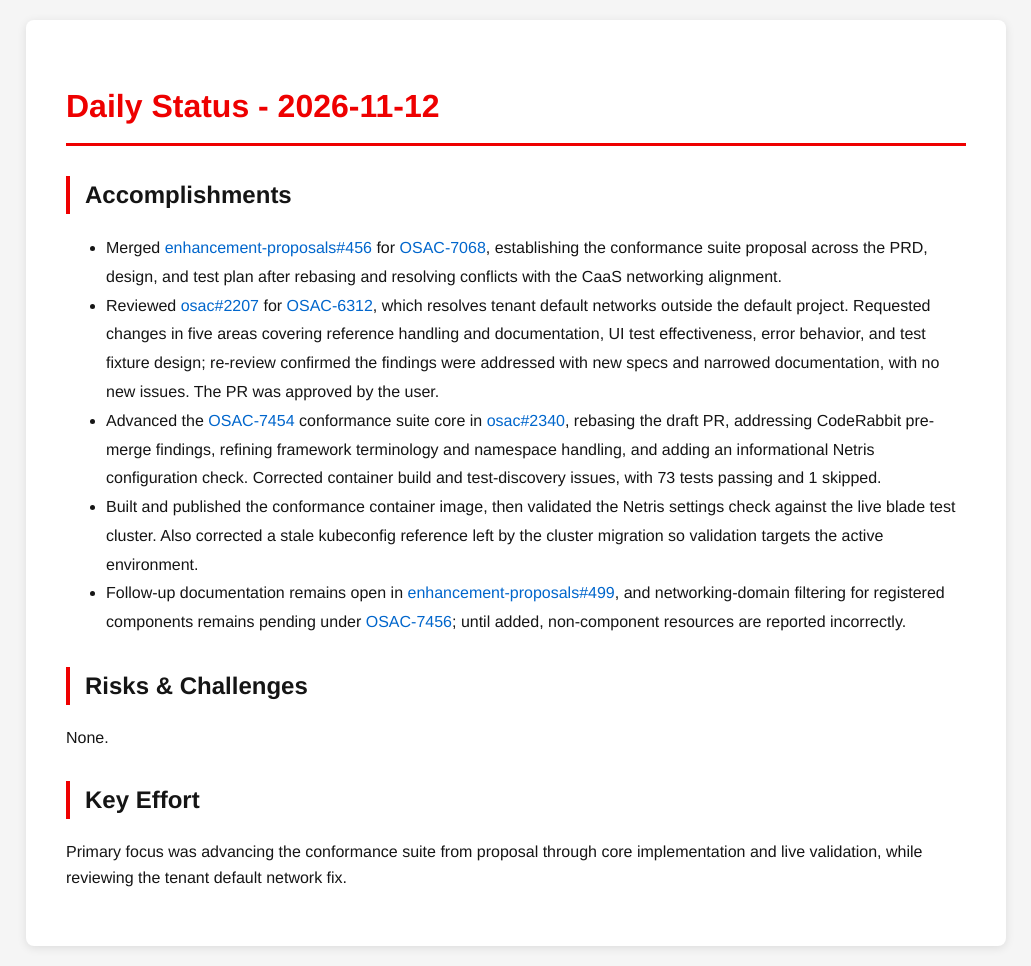
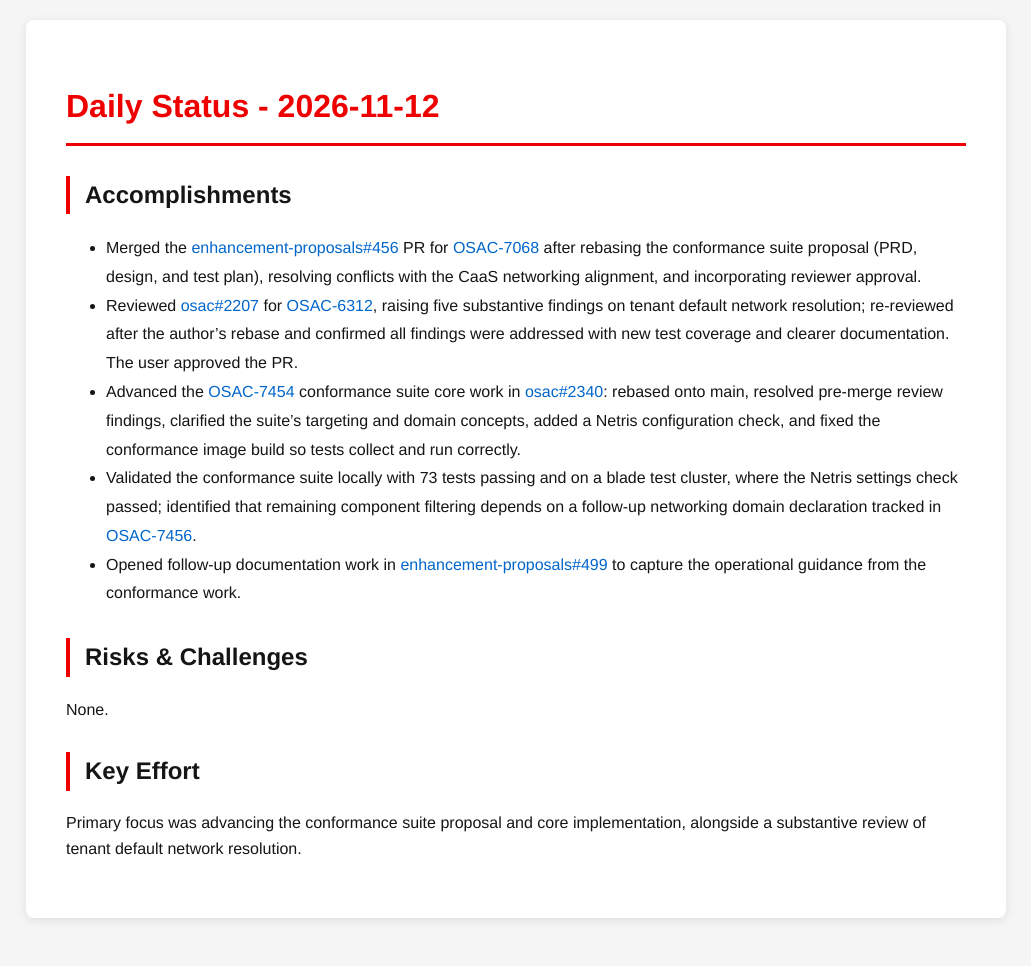
Before and after one commit to tzvatot/daily-status, a Jekyll site: the page built from 2026-11-12.md, in a window 1280 px wide. Shown: the whole page, without its empty margins (124-1155 px from the left). Built offline with Jekyll 4.4.1, drawn with Linux system fonts in a browser that asks for light colours; after the commit the page ends 938 px from its top, so only the background shows below that.

Commit message:
Daily status update - 2026-11-12

```diff
--- a/2026-11-12.md
+++ b/2026-11-12.md
@@ -7,14 +7,14 @@
 # Daily Status - 2026-11-12
 
 ## Accomplishments
-- Merged [enhancement-proposals#456](https://github.com/osac-project/enhancement-proposals/pull/456) for [OSAC-7068](https://redhat.atlassian.net/browse/OSAC-7068), establishing the conformance suite proposal across the PRD, design, and test plan after rebasing and resolving conflicts with the CaaS networking alignment.
-- Reviewed [osac#2207](https://github.com/osac-project/osac/pull/2207) for [OSAC-6312](https://redhat.atlassian.net/browse/OSAC-6312), which resolves tenant default networks outside the default project. Requested changes in five areas covering reference handling and documentation, UI test effectiveness, error behavior, and test fixture design; re-review confirmed the findings were addressed with new specs and narrowed documentation, with no new issues. The PR was approved by the user.
-- Advanced the [OSAC-7454](https://redhat.atlassian.net/browse/OSAC-7454) conformance suite core in [osac#2340](https://github.com/osac-project/osac/pull/2340), rebasing the draft PR, addressing CodeRabbit pre-merge findings, refining framework terminology and namespace handling, and adding an informational Netris configuration check. Corrected container build and test-discovery issues, with 73 tests passing and 1 skipped.
-- Built and published the conformance container image, then validated the Netris settings check against the live blade test cluster. Also corrected a stale kubeconfig reference left by the cluster migration so validation targets the active environment.
-- Follow-up documentation remains open in [enhancement-proposals#499](https://github.com/osac-project/enhancement-proposals/pull/499), and networking-domain filtering for registered components remains pending under [OSAC-7456](https://redhat.atlassian.net/browse/OSAC-7456); until added, non-component resources are reported incorrectly.
+- Merged the [enhancement-proposals#456](https://github.com/osac-project/enhancement-proposals/pull/456) PR for [OSAC-7068](https://redhat.atlassian.net/browse/OSAC-7068) after rebasing the conformance suite proposal (PRD, design, and test plan), resolving conflicts with the CaaS networking alignment, and incorporating reviewer approval.
+- Reviewed [osac#2207](https://github.com/osac-project/osac/pull/2207) for [OSAC-6312](https://redhat.atlassian.net/browse/OSAC-6312), raising five substantive findings on tenant default network resolution; re-reviewed after the author's rebase and confirmed all findings were addressed with new test coverage and clearer documentation. The user approved the PR.
+- Advanced the [OSAC-7454](https://redhat.atlassian.net/browse/OSAC-7454) conformance suite core work in [osac#2340](https://github.com/osac-project/osac/pull/2340): rebased onto main, resolved pre-merge review findings, clarified the suite's targeting and domain concepts, added a Netris configuration check, and fixed the conformance image build so tests collect and run correctly.
+- Validated the conformance suite locally with 73 tests passing and on a blade test cluster, where the Netris settings check passed; identified that remaining component filtering depends on a follow-up networking domain declaration tracked in [OSAC-7456](https://redhat.atlassian.net/browse/OSAC-7456).
+- Opened follow-up documentation work in [enhancement-proposals#499](https://github.com/osac-project/enhancement-proposals/pull/499) to capture the operational guidance from the conformance work.
 
 ## Risks & Challenges
 None.
 
 ## Key Effort
-Primary focus was advancing the conformance suite from proposal through core implementation and live validation, while reviewing the tenant default network fix.
+Primary focus was advancing the conformance suite proposal and core implementation, alongside a substantive review of tenant default network resolution.
```
